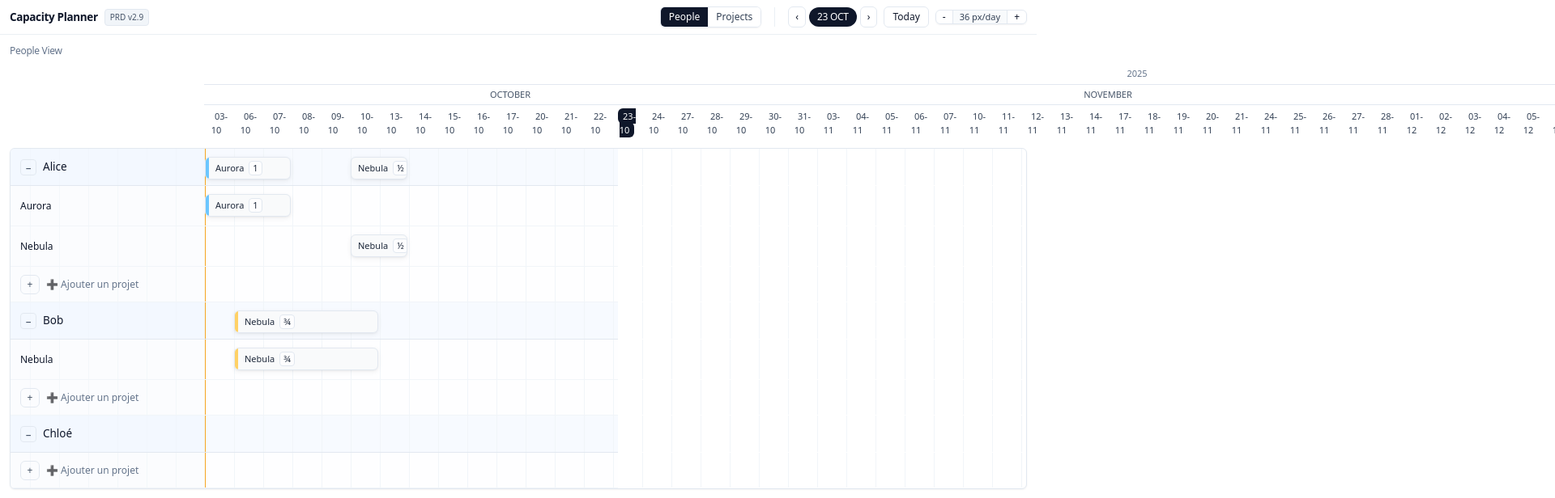
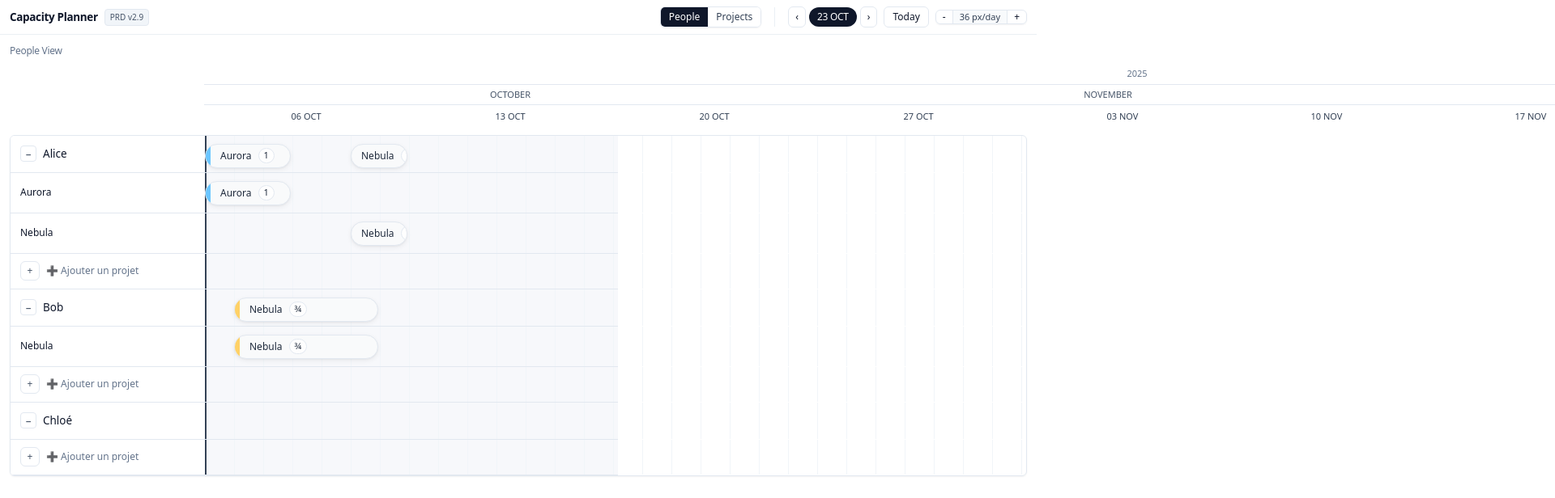
Before and after one commit to omniflow-oss/of-planner, a Nuxt app: page / in a window 1280 px wide. Shown: the top 616 px of the page at 81% size, 1920 px wide, since content can reach past the window. Built offline with nearby package versions, Linux system fonts and the light colour scheme.

Commit message:
style(ui): restyle layout to match reference design\n\n- Light timeline background, stronger week separators\n- Sticky left pane white with clean borders\n- Header rows: Year / Month / Week labels (Mon)\n- Soft rounded assignment bars with accent strip

```diff
--- a/assets/tailwind.css
+++ b/assets/tailwind.css
@@ -3,10 +3,11 @@
 @tailwind utilities;
 
 /* App-specific utilities */
-.today-line { @apply absolute top-0 bottom-0 w-px bg-amber-500/90; }
+.today-line { @apply absolute top-0 bottom-0 w-0.5 bg-slate-700; }
 .grid-v { @apply absolute top-0 bottom-0 w-px bg-slate-100; }
-.grid-v.week { @apply bg-slate-200; }
-.grid-v.week { width: 2px; }
+.grid-v.week { @apply bg-slate-300; width: 2px; }
+.timeline-bg { background: #f7f8fb; }
+.pane-border { @apply border-slate-200; }
 .bar-shadow { box-shadow: 0 1px 2px rgba(0,0,0,.04), 0 2px 6px rgba(0,0,0,.06); }
 /* Weekend background bands */
 .day-bg { @apply absolute top-0 bottom-0; }
--- a/components/Timeline.vue
+++ b/components/Timeline.vue
@@ -4,7 +4,7 @@
       <div class="text-xs text-slate-500 tracking-tight">{{ view.mode === 'person' ? 'People View' : 'Project View' }}</div>
     </div>
 
-    <!-- Header rows: Year / Month / Day (right only) -->
+    <!-- Header rows: Year / Month / Week (right only) -->
     <div class="grid" style="grid-template-columns: 240px 1fr;">
       <!-- Left placeholders to match 3 header rows: year / month / day -->
       <div class="flex flex-col">
@@ -23,11 +23,9 @@
             <div class="grid text-[11px] text-slate-600 select-none border-b border-slate-200" :style="{ gridTemplateColumns: monthColumns, transform: `translateX(-${scrollLeft}px)` }">
               <div v-for="seg in monthSegments" :key="seg.key" class="text-center py-1">{{ seg.label }}</div>
             </div>
-            <!-- Day row (dd-mm) — hide weekends labels -->
-            <div class="grid text-[11px] text-slate-700 select-none" :style="{ gridTemplateColumns: dayColumns, transform: `translateX(-${scrollLeft}px)` }">
-              <div v-for="day in days" :key="day" class="text-center py-1.5">
-                <span v-if="!isWeekend(day)" :class="['px-1.5 py-0.5 rounded-md', day===todayISO ? 'bg-slate-900 text-white' : '']">{{ dayLabel(day) }}</span>
-              </div>
+            <!-- Week ticks (Mon labels) -->
+            <div class="grid text-[11px] text-slate-700 select-none" :style="{ gridTemplateColumns: weekColumns, transform: `translateX(-${scrollLeft}px)` }">
+              <div v-for="wk in weekSegments" :key="wk.key" class="text-center py-1.5">{{ wk.label }}</div>
             </div>
           </div>
         </div>
@@ -102,6 +100,22 @@ const yearSegments = computed(() => {
   return out
 })
 const yearColumns = computed(() => yearSegments.value.map(s => `${s.span * view.value.px_per_day}px`).join(' '))
+
+// Week segments (Mondays only)
+const weekSegments = computed(() => {
+  const out: { key:string; label:string }[] = []
+  for (let i=0;i<days.value.length;i++) {
+    const iso = days.value[i]
+    const d = new Date(iso)
+    if (d.getUTCDay() === 1) {
+      const dd = String(d.getUTCDate()).padStart(2,'0')
+      const mon = d.toLocaleString('en-US', { month: 'short' }).toUpperCase()
+      out.push({ key: iso, label: `${dd} ${mon}` })
+    }
+  }
+  return out
+})
+const weekColumns = computed(() => weekSegments.value.map(() => `${7 * view.value.px_per_day}px`).join(' '))
 
 const projectsMap = computed(() => Object.fromEntries(projects.value.map(p => [p.id, p])))
 
--- a/components/internal/RowGroup.vue
+++ b/components/internal/RowGroup.vue
@@ -1,11 +1,11 @@
 <template>
   <div class="grid" style="grid-template-columns: 240px 1fr;">
     <!-- Group header row -->
-    <div class="px-3 py-2 border-b border-slate-200 font-medium flex items-center gap-2 sticky left-0 z-10 bg-blue-50/50">
+    <div class="px-3 py-2 border-b pane-border font-medium flex items-center gap-2 sticky left-0 z-10 bg-white">
       <button class="w-5 h-5 grid place-items-center rounded border border-slate-200 text-slate-600 hover:bg-slate-50" @click="expanded = !expanded">{{ expanded ? '–' : '+' }}</button>
       <span>{{ label }}</span>
     </div>
-    <div class="relative border-b border-slate-200 bg-blue-50/50" :style="{ height: headerHeight+'px' }">
+    <div class="relative border-b pane-border timeline-bg" :style="{ height: headerHeight+'px' }">
       <!-- background bands using computed offsets/widths -->
       <div v-for="(day, i) in days" :key="'hb'+i" class="day-bg" :style="{ left: lineLeft(i)+'px', width: dayWidth(i)+'px' }" />
       <div v-for="(day, i) in days" :key="'h'+i" :class="['grid-v', (isWeekStart(i)?'week':'')]" :style="{ left: lineLeft(i)+'px' }" />
@@ -16,7 +16,7 @@
     <!-- Subrows -->
     <template v-if="expanded" v-for="sr in subrows" :key="sr.key">
       <!-- Left: label and add button -->
-      <div class="flex items-center gap-2 px-3 text-xs border-b border-slate-100 sticky left-0 z-10 bg-slate-50/40" :style="{ height: rowHeights.get(sr.key)+'px' }">
+      <div class="flex items-center gap-2 px-3 text-xs border-b pane-border sticky left-0 z-10 bg-white" :style="{ height: rowHeights.get(sr.key)+'px' }">
         <template v-if="isAddRow(sr)">
           <button class="w-6 h-6 grid place-items-center rounded-md border border-slate-200 text-slate-600 hover:bg-slate-50" @click="$emit('createFromSidebar', sr)">+</button>
           <span class="text-slate-500">{{ cleanAddLabel(sr.label) }}</span>
@@ -27,7 +27,7 @@
       </div>
 
       <!-- Right: timeline track -->
-      <div class="relative border-b border-slate-100 bg-slate-50/20" :style="{ height: rowHeights.get(sr.key)+'px' }" @click.self="onEmptyClick($event, sr)">
+      <div class="relative border-b pane-border timeline-bg" :style="{ height: rowHeights.get(sr.key)+'px' }" @click.self="onEmptyClick($event, sr)">
         <!-- background bands using computed offsets/widths -->
         <div v-for="(day, i) in days" :key="'b'+sr.key+i" class="day-bg" :style="{ left: lineLeft(i)+'px', width: dayWidth(i)+'px' }" />
         <div v-for="(day, i) in days" :key="day + i" :class="['grid-v', (isWeekStart(i)?'week':'')]" :style="{ left: lineLeft(i)+'px' }" />
--- a/components/internal/shared/AssignmentBar.vue
+++ b/components/internal/shared/AssignmentBar.vue
@@ -1,9 +1,9 @@
 <template>
-  <div class="absolute flex items-center overflow-hidden rounded-md bar-shadow border border-slate-200 bg-white/80" :style="barStyle" @mousedown.stop="onDragStart">
-    <div class="h-full w-1" :style="{ background: color }"></div>
-    <div class="flex items-center gap-1.5 px-2 text-[11px] text-slate-800">
+  <div class="absolute flex items-center overflow-hidden rounded-full bar-shadow border border-slate-200 bg-white" :style="barStyle" @mousedown.stop="onDragStart">
+    <div class="h-full w-1.5" :style="{ background: color }"></div>
+    <div class="flex items-center gap-2 px-3 text-[12px] text-slate-800">
       <span>{{ project?.name ?? assignment.project_id }}</span>
-      <span class="px-1 rounded border border-slate-200 bg-white/70">{{ allocBadge }}</span>
+      <span class="px-1.5 rounded-full border border-slate-200 bg-white/80 text-[11px]">{{ allocBadge }}</span>
     </div>
     <div class="handle left" @mousedown.stop.prevent="onResizeStart('left', $event)"></div>
     <div class="handle right" @mousedown.stop.prevent="onResizeStart('right', $event)"></div>
@@ -32,7 +32,7 @@ const barStyle = computed(() => ({
   left: (startIndex.value * props.pxPerDay) + 'px',
   width: Math.max(1, lengthDays.value * props.pxPerDay - 2) + 'px',
   top: (props.top ?? 8) + 'px',
-  height: '28px',
+  height: '30px',
   background: '#f9fafb'
 }))
 
```
